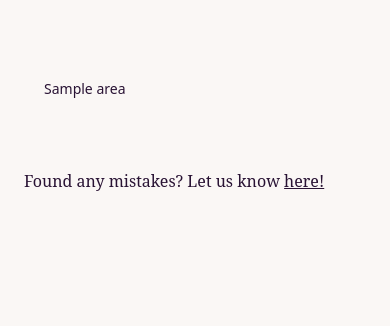
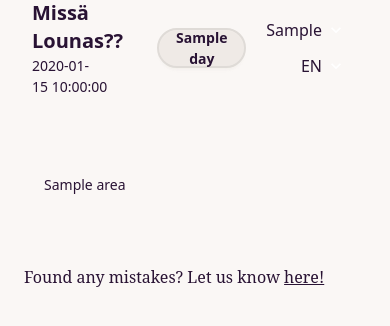
Before and after one commit to uraihan/missalounas, a Flask app: template templates/base.html in a window 390 px wide. Shown: the top 326 px of the page. Run offline with Flask 3, Linux system fonts and the light colour scheme; the template is opened without the code that fills it: most values are stand-ins (such as "Sample title", 1, 10 or a date in 2020); style sheets or scripts are compiled from the project's sources.

Commit message:
improved design on mobile/smaller screens

```diff
--- a/static/daisy.css
+++ b/static/daisy.css
@@ -6,9 +6,9 @@
 
 
 @utility navbar {
-    margin-inline: auto;
+    /* margin-inline: auto; */
     padding-inline: 1.5rem;
-    @apply h-24 mb-4;
+    @apply h-24 mb-4 px-0 mx-0 lg:p-[1.5rem] lg:mx-auto;
 }
 
 @theme {
--- a/templates/navbar.html
+++ b/templates/navbar.html
@@ -1,19 +1,35 @@
-{% macro navbar(cities, selected_city, selected_day, lang, date) %}
-    <nav class="navbar justify-between">
-        <div>
-            <a class="text-2xl" href="#"><strong>Missä Lounas??</strong></a>
-            <ul class="menu menu-horizontal items-center">
-                <li>
-                    <p>{{date}}</p>
-                </li>
+{% macro navbar_desktop(cities, selected_city, selected_day, lang, date) %}
+<nav class="navbar justify-center lg:justify-between">
+    <div class="flex flex-col sm:flex-row">
+        <!-- mobile part -->
+        <div class="flex items-center">
+            <div class="menu menu-vertical">
+                <a class="text-xl sm:text-lg md:text-2xl" href="#"><strong>Missä Lounas??</strong></a>
+                <a>{{date}}</a>
+            </div>
+            <div class="dropdown lg:hidden">
+                <div tabindex="0" class="btn">
+                    {{ selected_day.capitalize() }}
+                </div>
+                <ul tabindex="-1" class="dropdown-content
+                    bg-base-200 z-1">
+                {% for day in ['monday', "tuesday", "wednesday", "thursday", "friday", "saturday", "sunday"] %}
+                <li class="py-1 px-2"><a>{{ day.capitalize() }}</a></li>
+                {% endfor %}
+                </ul>
+            </div>
+        </div>
+
+        <!-- desktop day buttons -->
+        <ul class="menu menu-horizontal items-center hidden lg:flex">
             {% for day in ['monday', "tuesday", "wednesday", "thursday", "friday", "saturday", "sunday"] %}
             <li>
                 {% if selected_day == day %}
-                    <a class="bg-primary" href="{{ url_for('index', **build_url(day=day))}}">
+                <a class="bg-primary text-base lg:text-lg" href="{{ url_for('index', **build_url(day=day))}}">
                     {{ day.capitalize() }}
                 </a>
                 {% else %}
-                    <a href="{{ url_for('index', **build_url(day=day))}}">
+                <a class="text-base xl:text-lg" href="{{ url_for('index', **build_url(day=day))}}">
                     {{ day.capitalize() }}
                 </a>
                 {% endif %}
@@ -21,17 +37,18 @@
             {% endfor %}
         </ul>
     </div>
-        <div>
-            <ul class="menu menu-horizontal">
+
+    <div class="flex">
+        <ul class="menu menu-vertical md:menu-horizontal">
             <li>
                 <div class="dropdown dropdown-center">
                     <div tabindex="0"
-                             class="flex text-lg items-center justify-center dropdown-button">{{ selected_city }}</div>
+                         class="flex text-base md:text-lg items-center justify-center dropdown-button">{{ selected_city }}</div>
                     <ul tabindex="-1"
                         class="menu dropdown-content bg-base-200 shadow-2xl border-base-300 z-1">
                         {% for c in cities %}
                             <li>
-                                    <a class="hover:bg-primary"
+                                <a class="text-base md:text-lg hover:bg-primary"
                                     href="{{ url_for('index',
                                     **build_url(city=c['name'])) }}">{{ c['name'] }}</a>
                             </li>
@@ -40,26 +57,26 @@
                 </div>
             </li>
             <li>
-                    <details>
-                        <summary class="text-lg">
+                <div class="dropdown dropdown-center">
+                    <div tabindex="0"
+                         class="flex text-base md:text-lg items-center
+                         justify-end dropdown-button">
                         {% if lang == 'fi' %} FI {% else %} EN {%
                         endif %}
-                        </summary>
-                        <ul class="z-[1]">
+                    </div>
+                    <ul tabindex="-1"
+                        class="menu dropdown-content bg-base-200 shadow-2xl border-base-300 z-1">
                         {% for code in ['EN','FI'] %}
                         <li>
-                                <a href="{{ url_for('index',
-                                    **build_url(lang=code.lower())) }}"
-                                   class="{% if selected_lang == code
-                                   %}bg-primary text-primary-content{%
-                               endif %} hover:bg-primary
-                               hover:text-primary-content">
+                            <a href="{{ url_for('index',**build_url(lang=code.lower())) }}"
+                               class="text-base md:text-lg{% if selected_lang == code
+                               %} bg-primary text-primary-content {% endif %} hover:bg-primary hover:text-primary-content">
                                 {{code}}
                             </a>
                         </li>
                         {% endfor %}
                     </ul>
-                    </details>
+                </div>
             </li>
         </ul>
     </div>
```
Lines whose indentation alone changed are shown as unchanged.
